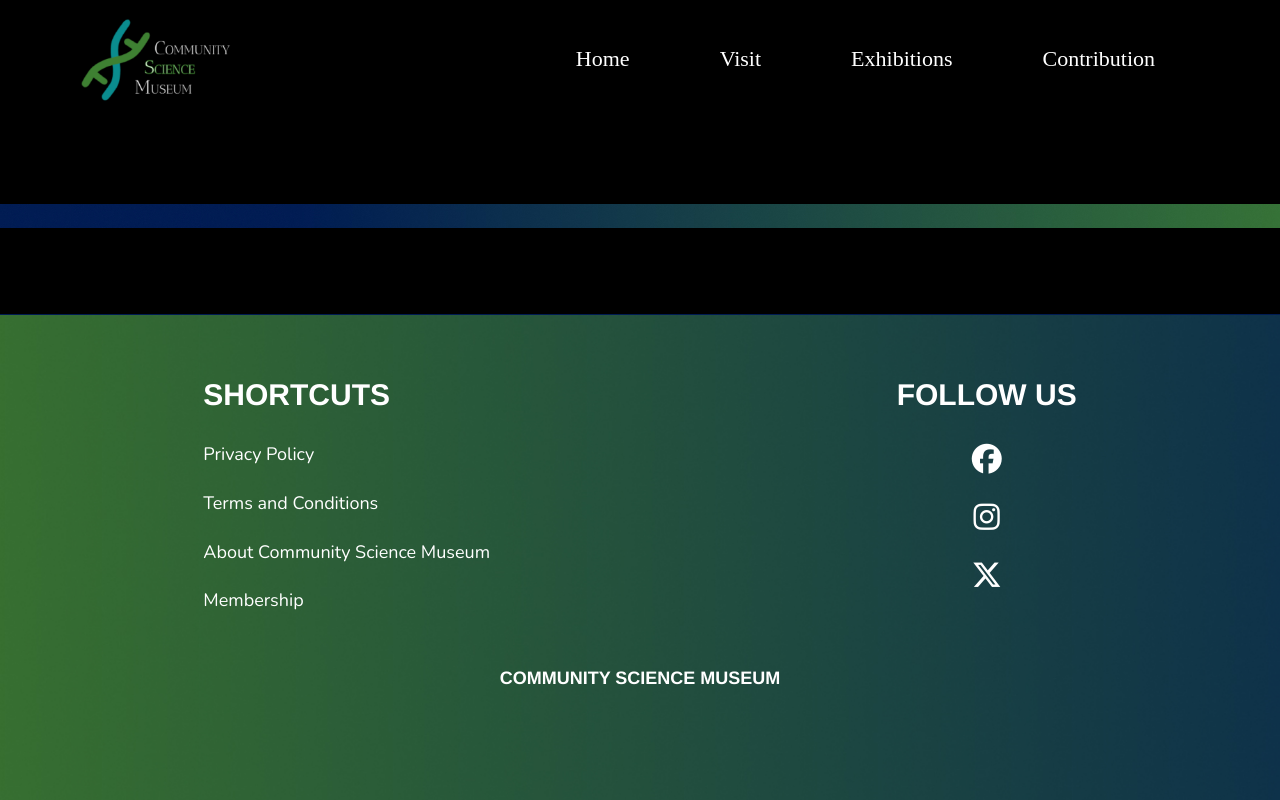
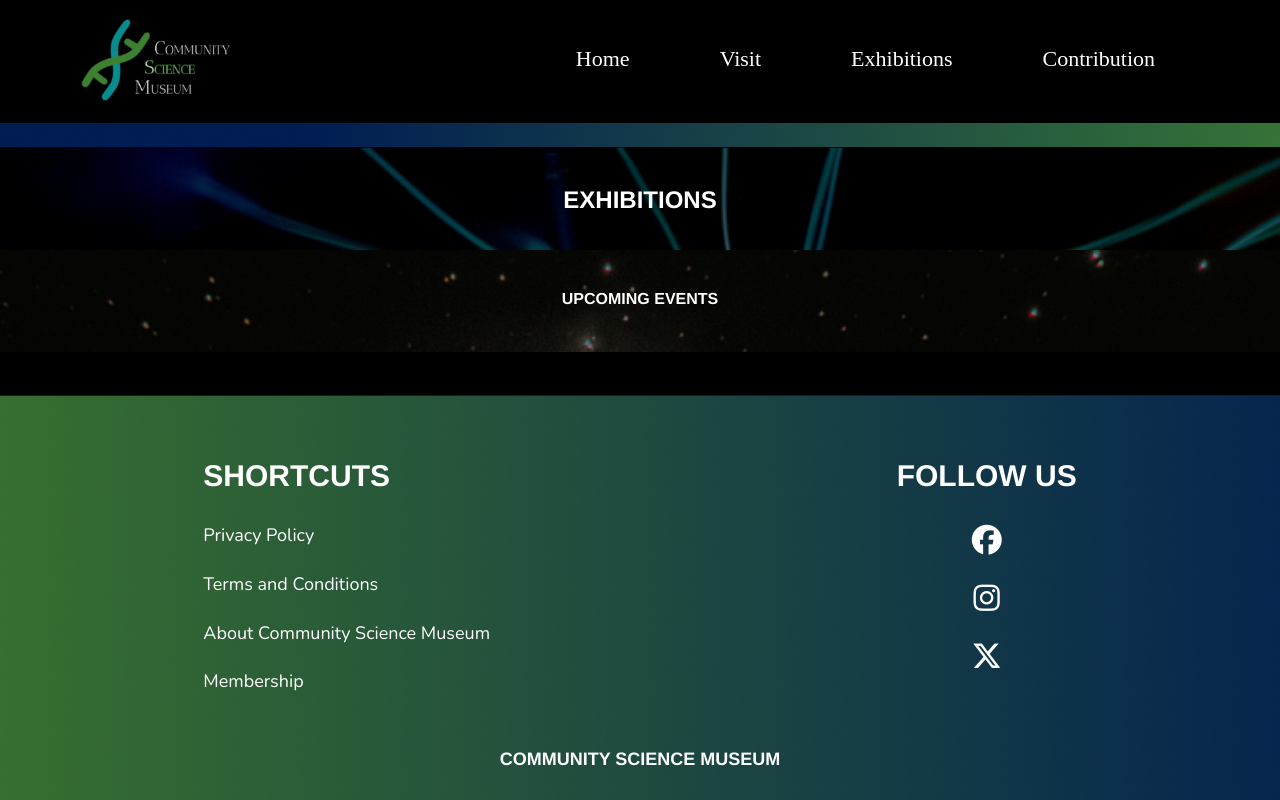
Before and after one commit to EmmaCaroline/semester-project-1, a plain HTML site: page exhibitions.html in a window 1280 px wide. Drawn offline with nearby package versions, Linux system fonts and the light colour scheme; a web font is replaced by a local one.

Commit message:
Started on Exhibitions page

```diff
--- a/css/exhibitions.css
+++ b/css/exhibitions.css
@@ -1,2 +1,48 @@
 
 /* THIS PAGE: "exhibitions.css" CONTAINS THE STYLING OF MAIN CONTENT ON EXHIBITIONS PAGE */
+
+/* Reused CSS from other stylesheets:
+.textContainer (found in: "home.css") ??
+.button (found in: "styles.css")
+*/
+
+.smallBanner {
+    background-image: url(../images/exhibitions/exhibitions_bg.jpg);
+    background-size: cover;
+    width: 100%;
+    height: 102px;
+    text-align: center;
+    overflow: hidden;
+}
+
+.smallBanner h1 {
+    line-height: 4.5rem;
+    font-size: 24px;
+}
+
+.lightblueWrapper {}
+
+.blueWrapper5 {}
+
+.smallBanner2 {
+    background-image: url(../images/exhibitions/upcoming_bg.jpg);
+    background-size: cover;
+    width: 100%;
+    height: 102px;
+    text-align: center;
+    overflow: hidden;
+}
+
+.smallBanner2 h2 {
+    color: var(--textcolor-primary);
+    line-height: 4.5rem;
+    font-size: 16px;
+}
+
+.sectionContainer4 {}
+
+.imageWrapperRound {}
+
+/* .imageWrapperRound image and textContainer and button */
+
+.textContainer2 {}
--- a/css/home.css
+++ b/css/home.css
@@ -1,5 +1,5 @@
 
-/* THIS PAGE: "home.css" CONTAINS THE STYLING OF MAIN CONTENT ON INDEX PAGE / HOMEPAGE */
+/* THIS PAGE: "home.css" CONTAINS THE STYLING OF MAIN CONTENT ON INDEX PAGE/HOMEPAGE */
 
 .herobanner {
     background-image: url(../images/home/herobanner.jpg);
--- a/exhibitions.html
+++ b/exhibitions.html
@@ -33,6 +33,27 @@
     </header>
     <main>
         <div class="gradientBanner"></div>
+		<div class="smallBanner">
+			<h1>Exhibitions</h1>
+		</div>
+		<section>
+			<lightblueWrapper></lightblueWrapper>
+			<blueWrapper5></blueWrapper5>
+			<lightblueWrapper></lightblueWrapper>
+			<blueWrapper5></blueWrapper5>
+			<lightblueWrapper></lightblueWrapper>
+		</section>
+		<div class="smallBanner2">
+			<h2>Upcoming events</h2>
+		</div>
+		<section>
+			<div class="sectionContainer4">
+				<div class="imageWrapperRound"></div>
+				<div class="imageWrapperRound"></div>
+				<div class="imageWrapperRound"></div>
+			</div>
+		</section>
+		<div class="textContainer2"></div>
     </main>
     <footer class="footer">
 		<div class="footerFlex">
```
Also changed, not shown: css/styles.css (+20 -20 lines).
